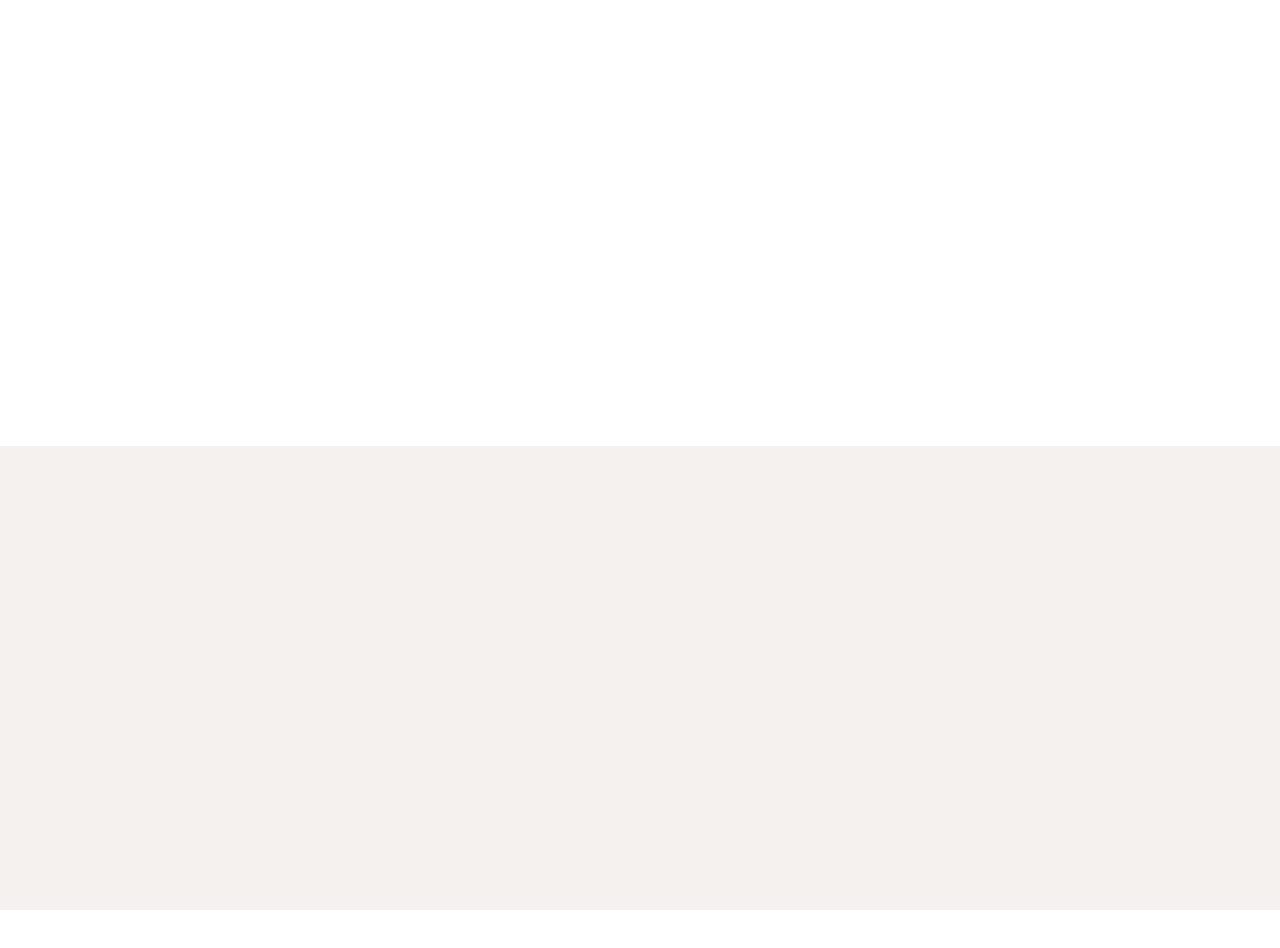
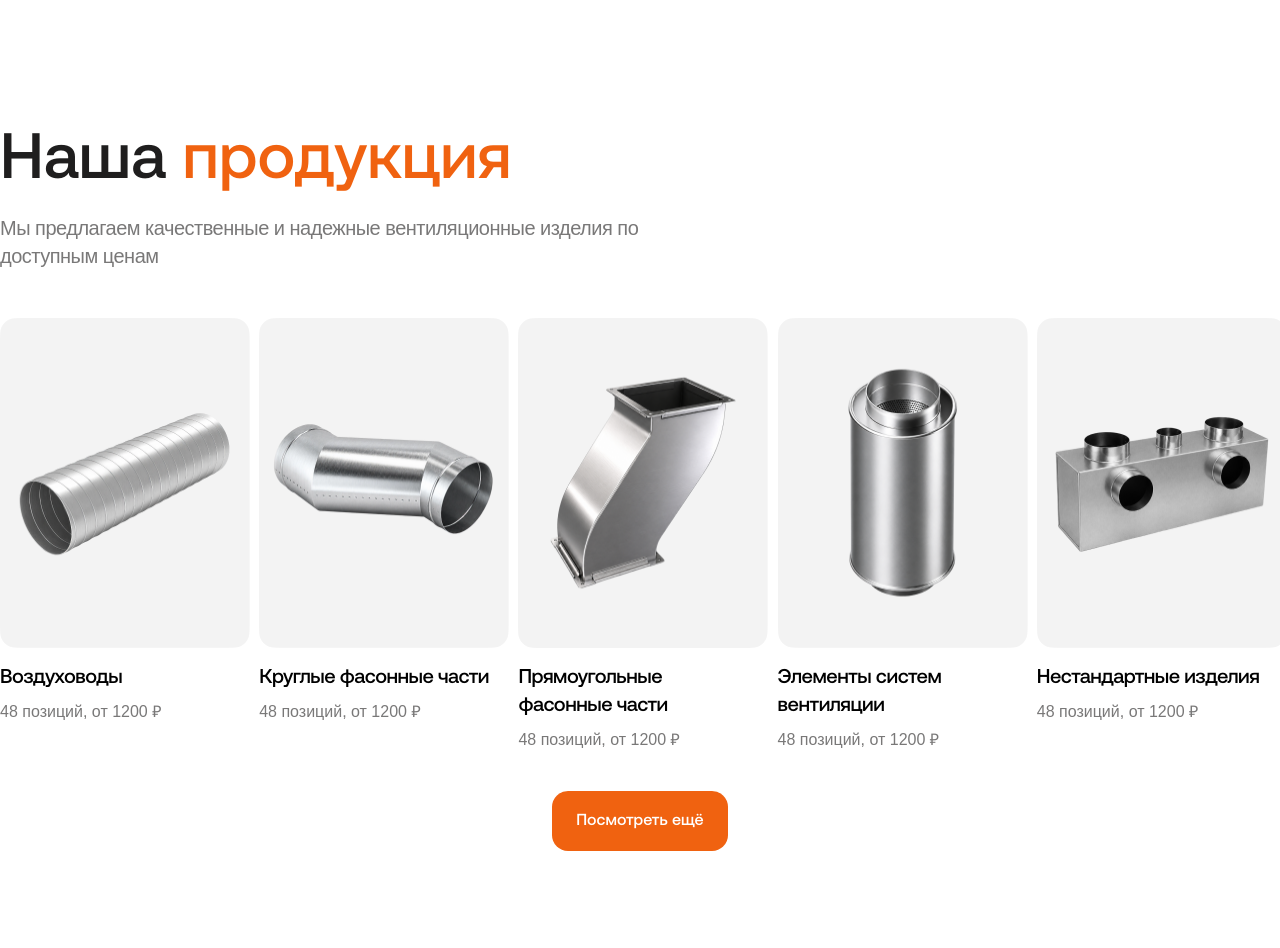
Before and after one commit to kinnaamf/art-klimat-vue, a Vue app: page / in a window 1280 px wide. Shown: the part 6320-7268 px from the top of the page. Before the commit the page ends 7230 px from the top, so only its background shows below. Built offline with nearby package versions, Linux system fonts and the light colour scheme; a web font is replaced by a local one.

Commit message:
feat: add products section

```diff
--- a/src/assets/styles/components.css
+++ b/src/assets/styles/components.css
@@ -160,4 +160,19 @@
   .production-stat-item {
     @apply flex flex-col gap-4;
   }
+
+  /* PRODUCTS SECTION STYLES */
+
+  .products-list {
+    @apply grid grid-cols-5 gap-4
+  }
+
+  .product-item {
+    @apply h-[425px] w-[250px] flex flex-col gap-2;
+    flex: 1 0 0;
+  }
+
+  .product-text-container {
+    @apply flex flex-col gap-1;
+  }
 }
--- /dev/null
+++ b/src/components/SectionDescription.vue
@@ -0,0 +1,13 @@
+<script setup lang="ts">
+
+</script>
+
+<template>
+  <p class="text-big max-w-[640px] ">
+    <slot/>
+  </p>
+</template>
+
+<style scoped lang="postcss">
+
+</style>
--- /dev/null
+++ b/src/components/sections/ProductItem.vue
@@ -0,0 +1,22 @@
+<script setup lang="ts">
+import type { Product } from "@/composables/useProducts.ts";
+
+defineProps<{
+  product: Product
+}>()
+</script>
+
+<template>
+  <div class="product-item">
+    <img :src="product.image" alt="" class="h-[330px] w-[250px]">
+
+    <div class="product-text-container">
+      <h6 class="h6 whitespace-pre-line mt-2">{{ product.name }}</h6>
+      <span class="text-1 mt-1">{{ product.count }} позиций, от {{ product.price }} ₽</span>
+    </div>
+  </div>
+</template>
+
+<style scoped lang="postcss">
+
+</style>
--- /dev/null
+++ b/src/components/sections/ProductsList.vue
@@ -0,0 +1,20 @@
+<script setup lang="ts">
+import type { Product } from "@/composables/useProducts.ts";
+import ProductItem from "@/components/sections/ProductItem.vue";
+
+defineProps<{
+  products: Product[];
+}>()
+</script>
+
+<template>
+<div class="products-list">
+  <div v-for="product in products">
+    <ProductItem :product="product" />
+  </div>
+</div>
+</template>
+
+<style scoped lang="postcss">
+
+</style>
--- a/src/components/sections/ProductsSection.vue
+++ b/src/components/sections/ProductsSection.vue
@@ -1,9 +1,27 @@
 <script setup lang="ts">
 
+import SectionTitle from "@/components/SectionTitle.vue";
+import SectionDescription from "@/components/SectionDescription.vue";
+import ProductsList from "@/components/sections/ProductsList.vue";
+import { useProducts } from "@/composables/useProducts.ts";
+import BaseButton from "@/components/ui/BaseButton.vue";
+
+const { products } = useProducts();
 </script>
 
 <template>
+<div class="space-y-12">
+  <div class="flex flex-col gap-4">
+    <SectionTitle>Наша <span class="text-orange">продукция</span></SectionTitle>
+    <SectionDescription>Мы предлагаем качественные и надежные вентиляционные изделия по доступным ценам</SectionDescription>
+  </div>
 
+  <ProductsList :products="products" />
+
+  <div class="flex justify-center">
+    <BaseButton variant="primary" size="lg">Посмотреть ещё</BaseButton>
+  </div>
+</div>
 </template>
 
 <style scoped lang="postcss">
--- /dev/null
+++ b/src/composables/useProducts.ts
@@ -0,0 +1,51 @@
+export interface Product {
+  id: number;
+  name: string;
+  count: number;
+  price: number;
+  image: string;
+}
+
+export const useProducts = () => {
+  const products = [
+    {
+      id: 1,
+      name: 'Воздуховоды',
+      count: 48,
+      price: 1200,
+      image: '/images/products/image-1.png'
+    },
+    {
+      id: 2,
+      name: 'Круглые фасонные части',
+      count: 48,
+      price: 1200,
+      image: '/images/products/image-2.png'
+    },
+    {
+      id: 3,
+      name: 'Прямоугольные\nфасонные части',
+      count: 48,
+      price: 1200,
+      image: '/images/products/image-3.png'
+    },
+    {
+      id: 4,
+      name: 'Элементы систем\nвентиляции',
+      count: 48,
+      price: 1200,
+      image: '/images/products/image-4.png'
+    },
+    {
+      id: 5,
+      name: 'Нестандартные изделия',
+      count: 48,
+      price: 1200,
+      image: '/images/products/image-5.png'
+    },
+  ]
+
+  return {
+    products,
+  }
+}
```
